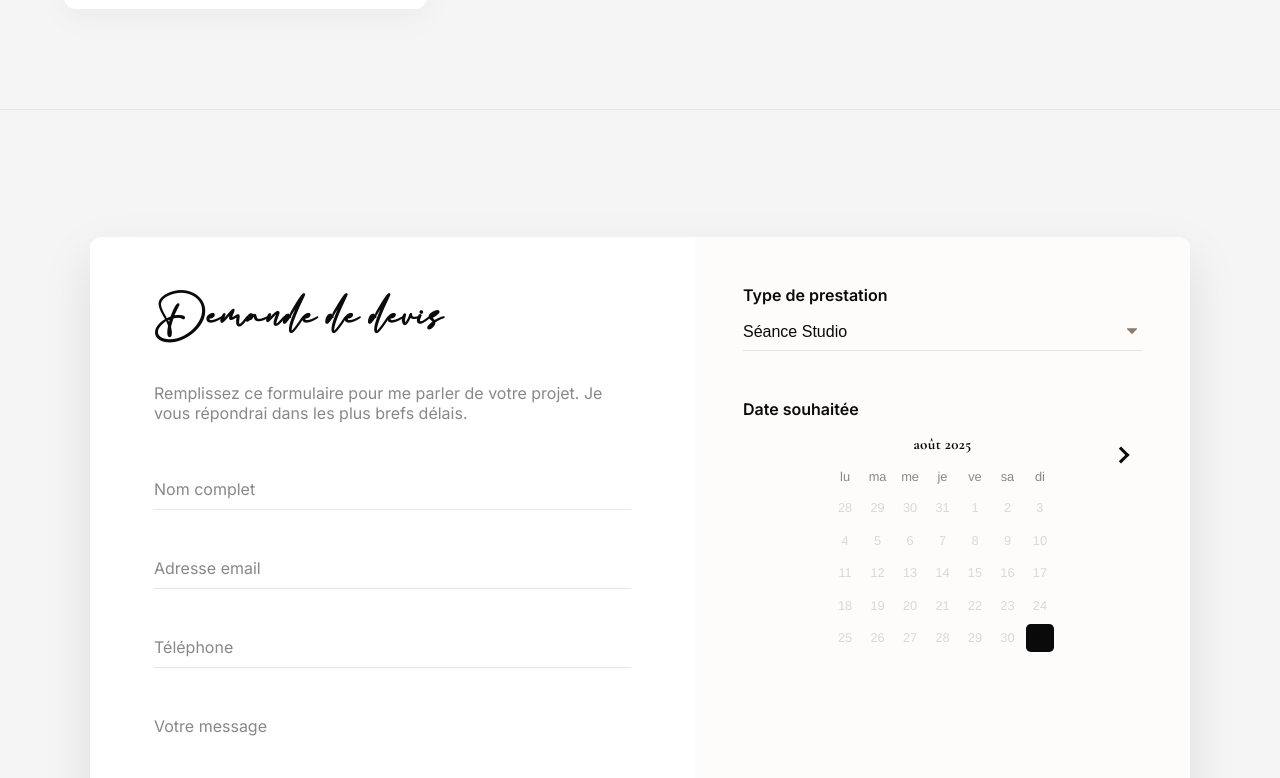
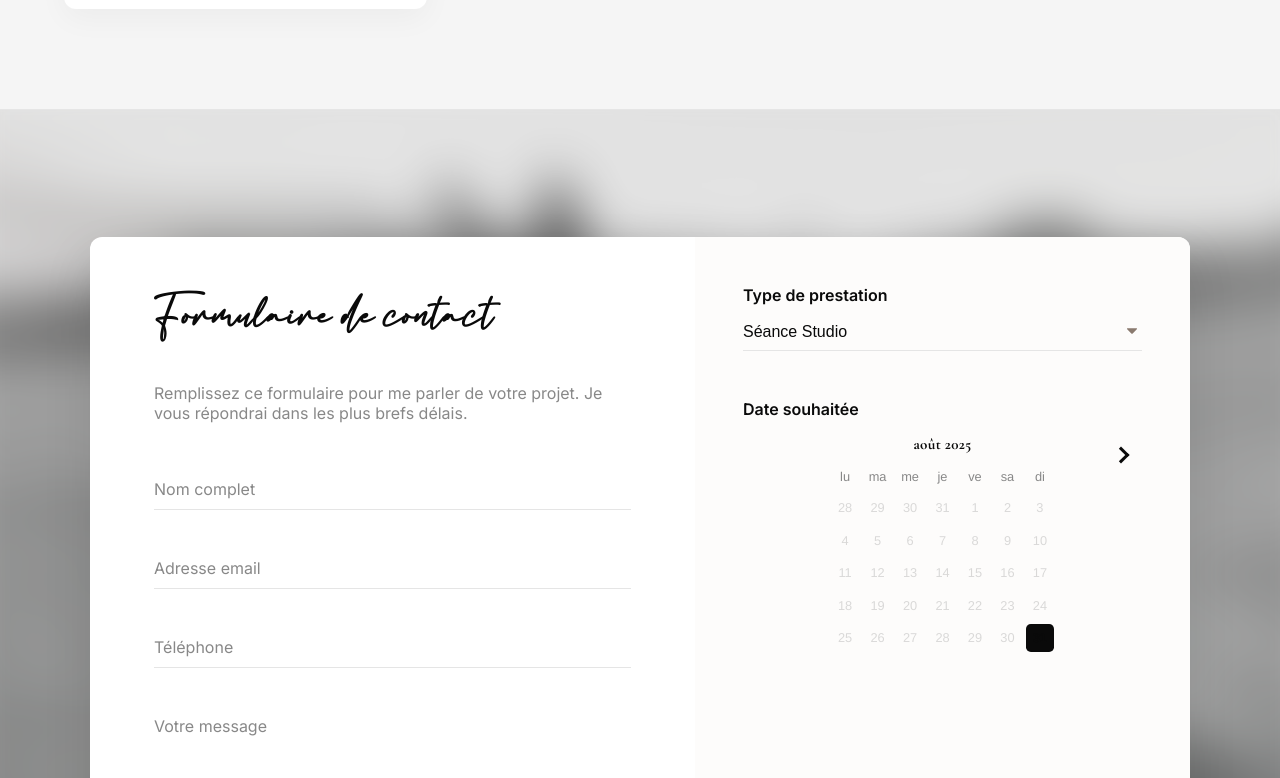
Before and after one commit to theoUniv/oceaneloze, a React (Create React App) app in the folder frontend/: page / in a window 1280 px wide. Shown: the part 4922-5700 px from the top of the page. Built offline with nearby package versions, Linux system fonts and the light colour scheme; no server answers.

Commit message:
feat: maj formulaire contact et ajout fond flouté

```diff
--- a/frontend/src/App.css
+++ b/frontend/src/App.css
@@ -922,15 +922,34 @@ section {
 
 /* --- Contact (Refonte Moderne "Intégrée") --- */
 .contact-section-wrapper {
-  background-color: var(--color-off-white);
+  position: relative;
   padding: 80px 5%;
   display: flex;
   justify-content: center;
   align-items: center;
   min-height: 100vh;
+  overflow: hidden; /* Empêche le flou de déborder */
+}
+
+/* Pseudo-élément pour appliquer le fond flou sans flouter le formulaire */
+.contact-section-wrapper::before {
+  content: "";
+  position: absolute;
+  top: -50px;
+  left: -50px;
+  right: -50px;
+  bottom: -50px;
+  background-image: url('/images/animaux.webp');
+  background-size: cover;
+  background-position: center;
+  filter: blur(25px);
+  z-index: 0;
+  opacity: 0.7; /* Légère transparence pour ne pas être trop sombre */
 }
 
 .contact-container-modern {
+  position: relative;
+  z-index: 1; /* S'assure que le formulaire est au-dessus du fond flou */
   display: grid;
   grid-template-columns: 55% 45%;
   max-width: 1100px;
--- a/frontend/src/components/07_Contact.js
+++ b/frontend/src/components/07_Contact.js
@@ -47,7 +47,7 @@ const Contact = () => {
             <div className="contact-container-modern">
                 {/* --- Panneau de Gauche : Formulaire --- */}
                 <div className="form-panel">
-                    <h2 class="adelia-contact">Demande de devis</h2>
+                    <h2 class="adelia-contact">Formulaire de contact</h2>
                     <p
                         className="form-subtitle"
                         style={{ paddingTop: "20px" }}
```
